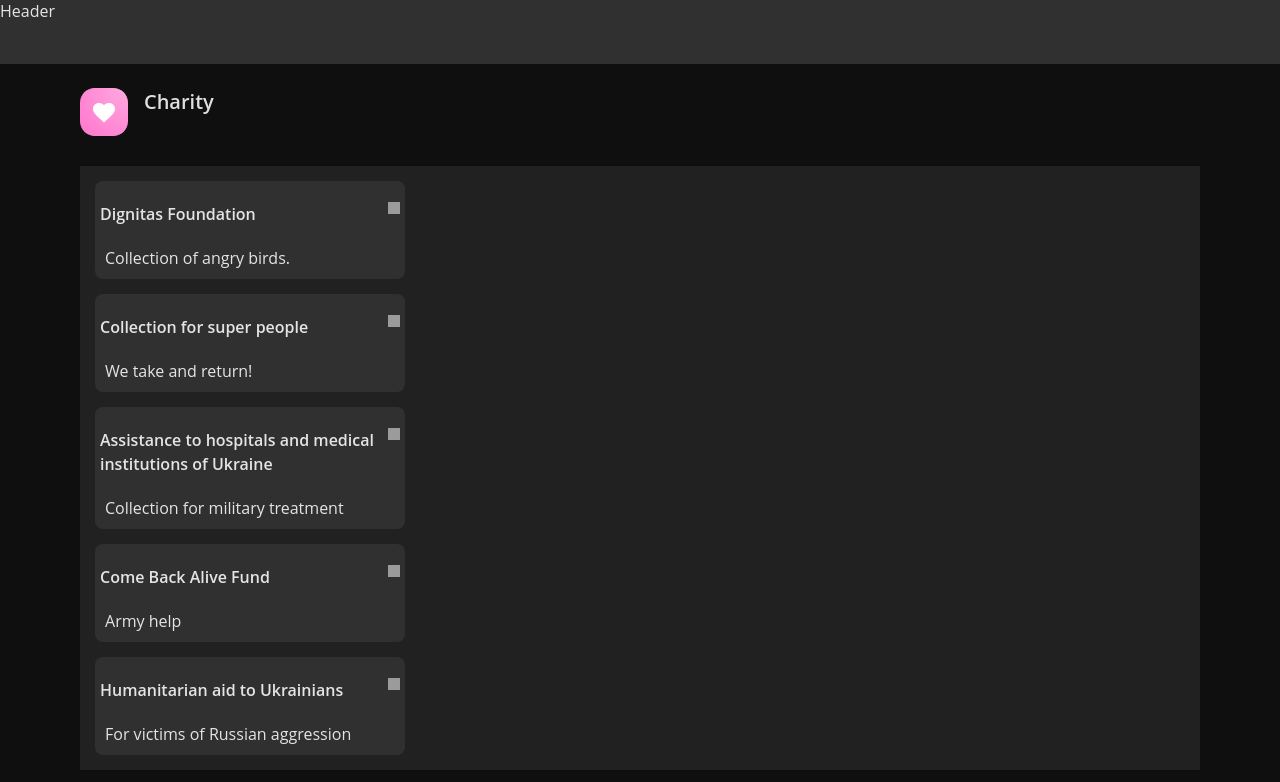
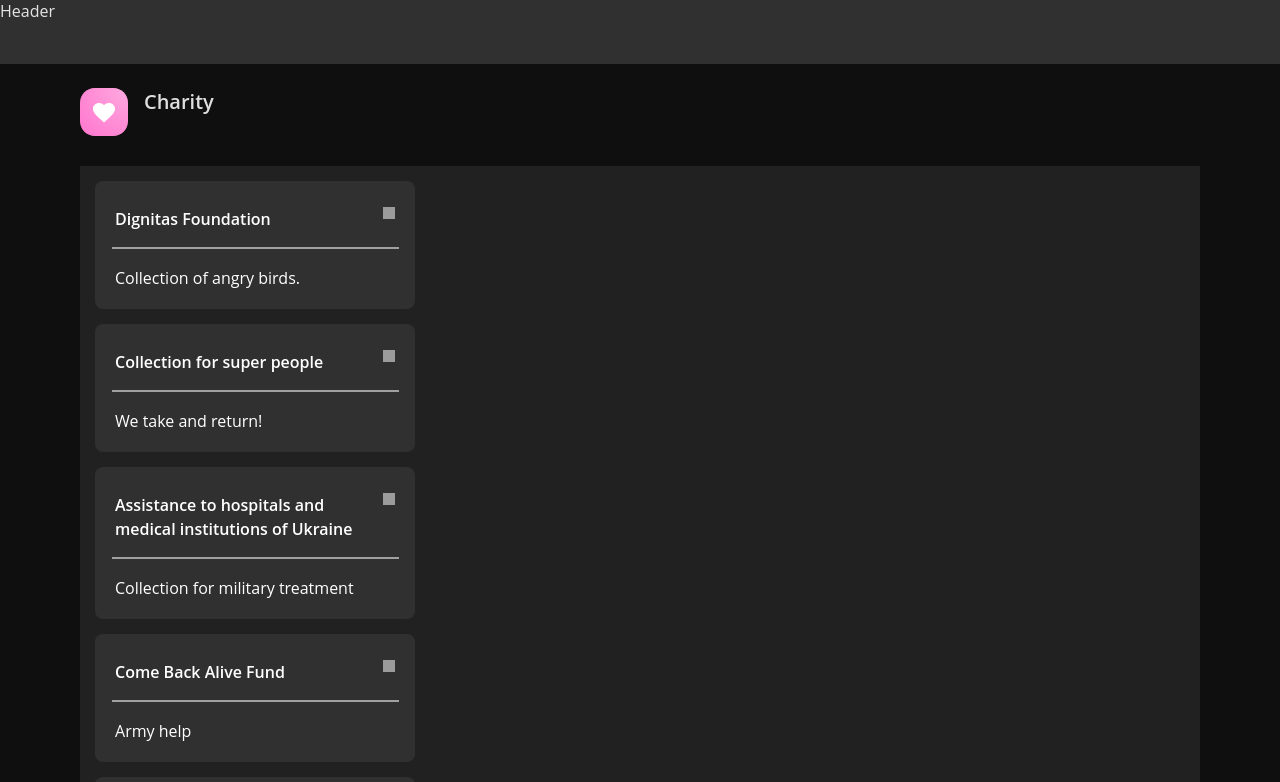
Before and after one commit to YanaKholod/Banking, a React (Create React App) app: page /charity in a window 1280 px wide. Shown: the top 782 px of the page. Built offline with nearby package versions, Linux system fonts and the light colour scheme; grey boxes are pictures that could not be loaded.

Commit message:
changed some aspects

```diff
--- a/src/pages/Cards.jsx
+++ b/src/pages/Cards.jsx
@@ -72,6 +72,7 @@ const Cards = () => {
         {cards.map((item) => (
           <Styled.OneBlock key={item.id}>
             <Styled.CardInfo to="">
+              {/* replenishmennt link */}
               <img src={item.img} alt="" />
               <Styled.CardDescription>
                 <div>{item.name}</div>
--- a/src/pages/Charity.jsx
+++ b/src/pages/Charity.jsx
@@ -1,11 +1,5 @@
 import React from "react";
-import {
-  BottomArrowIcon,
-  CharityIcon,
-  ICONS,
-  InfoIcon,
-  RightArrowIcon,
-} from "../constants/icons";
+import { CharityIcon, ICONS, InfoIcon } from "../constants/icons";
 import styled from "styled-components";
 import { COLORS } from "../constants/styled";
 import {
@@ -15,11 +9,15 @@ import {
   StyleWrapper,
 } from "../utils/generalStyled";
 import { charityOrganizations } from "../utils/charityOrganizations";
+import { NavLink } from "react-router-dom";
 
 const Styled = {
-  MainWrapper: styled.div`
+  MainWrapper: styled(NavLink)`
     background-color: ${COLORS.MENU_BACKGROUND};
     padding-top: 15px;
+    text-decoration: none;
+    color: white;
+
     h3 {
       font-weight: 600;
       white-space: pre-line;
@@ -27,9 +25,10 @@ const Styled = {
       font-size: 16px;
       display: flex;
       justify-content: space-between;
+      padding: 0px 10px;
     }
     div {
-      padding: 5px;
+      padding: 10px;
       margin-top: auto;
     }
   `,
@@ -45,6 +44,10 @@ const Styled = {
     height: 12px;
     filter: contrast(90%);
   `,
+  HorizontalLine: styled.hr`
+    width: 95%;
+    border: 1px solid rgba(255, 255, 255, 0.54);
+  `,
 };
 
 const Charity = () => {
@@ -58,12 +61,14 @@ const Charity = () => {
           <StyleTitle>Charity</StyleTitle>
         </div>
       </StyleHeader>
-      <Styled.MainWrapper>
+      <Styled.MainWrapper to="">
+        {/* way to replenishment for paying */}
         {charityOrganizations.map((item) => (
-          <Styled.Block>
+          <Styled.Block key={item.id}>
             <h3>
               {item.name} <Styled.Svg src={ICONS.RIGHT_ARROW} alt="" />
             </h3>
+            <Styled.HorizontalLine />
             <div>
               {item.description} <InfoIcon width="12px" height="12px" />
             </div>
--- a/src/pages/Deposits.jsx
+++ b/src/pages/Deposits.jsx
@@ -140,7 +140,8 @@ const Deposits = () => {
           <h2>Deposit operation in 60 seconds</h2>
           <div>
             <Styled.MyDepositsSpan>
-              <NavLink>"My deposits" </NavLink>
+              <NavLink to="">"My deposits" </NavLink>
+              {/* replenishmennt link */}
               <span>are:</span>
             </Styled.MyDepositsSpan>
             <ul>
--- a/src/pages/Moneybox.jsx
+++ b/src/pages/Moneybox.jsx
@@ -79,7 +79,7 @@ const Styled = {
     display: flex;
     align-items: center;
   `,
-  StartButton: styled.button`
+  StartButton: styled(NavLink)`
     font-size: 16px;
     line-height: 1.5;
     font-weight: 600;
@@ -88,8 +88,10 @@ const Styled = {
     border: none;
     background-color: ${COLORS.ACCENT};
     margin-right: 12px;
+    text-decoration: none;
+    color: black;
   `,
-  MoneyboxButton: styled.button`
+  MoneyboxButton: styled(NavLink)`
     font-size: 16px;
     line-height: 1.5;
     font-weight: 600;
@@ -200,13 +202,16 @@ const Moneybox = () => {
             </Styled.ItemBox>
           ))}
         </Styled.ItemBoxWrapper>
-        <Styled.Terms>
+        <Styled.Terms to="">
+          {/* replenishmennt link */}
           <TermsIcon width="24px" height="24px" />
           <div>Terms and conditions</div>
         </Styled.Terms>
         <Styled.Buttons>
-          <Styled.StartButton>Start saving</Styled.StartButton>
-          <Styled.MoneyboxButton>My piggy bank</Styled.MoneyboxButton>
+          <Styled.StartButton to="">Start saving</Styled.StartButton>
+          {/* link to go  */}
+          <Styled.MoneyboxButton to="">My piggy bank</Styled.MoneyboxButton>
+          {/* link to go  */}
         </Styled.Buttons>
       </Styled.TreasureBox>
       <Styled.HowToStartBlock>
```
Also changed, not shown: redux/auth/actions.js (added), redux/auth/authSlice.js (added).
